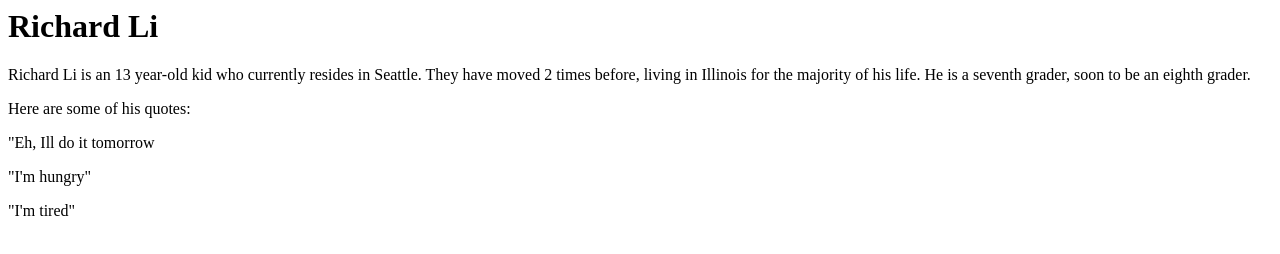
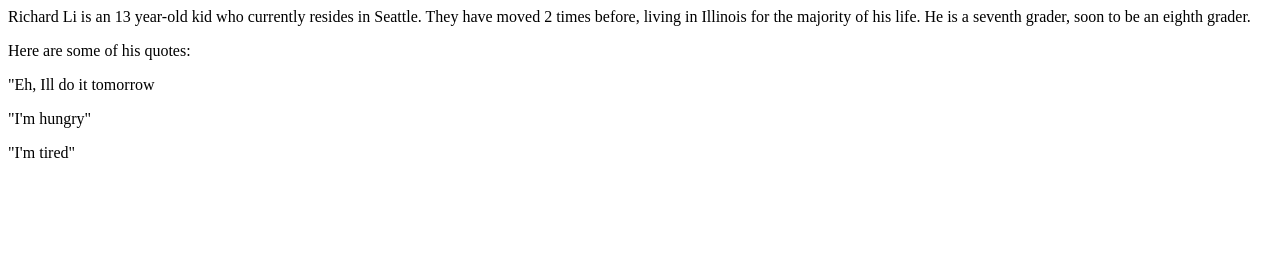
Before and after one commit to Richard-Li-max/First-repository, a plain HTML site: page index.html in a window 1280 px wide. Drawn offline with Linux system fonts and the light colour scheme.

Commit message:
modified index.html

```diff
--- a/index.html
+++ b/index.html
@@ -1,6 +1,8 @@
 <html>
+  <head>
+    <title> Richard Li </title>
+  </head>
   <body>
-<h1> Richard Li </h1>
   <p> Richard Li is an 13 year-old kid who currently resides in Seattle.
     They have moved 2 times before, living in Illinois for the majority of his life.
     He is a seventh grader, soon to be an eighth grader. </p>
```
Lines whose indentation alone changed are shown as unchanged.
